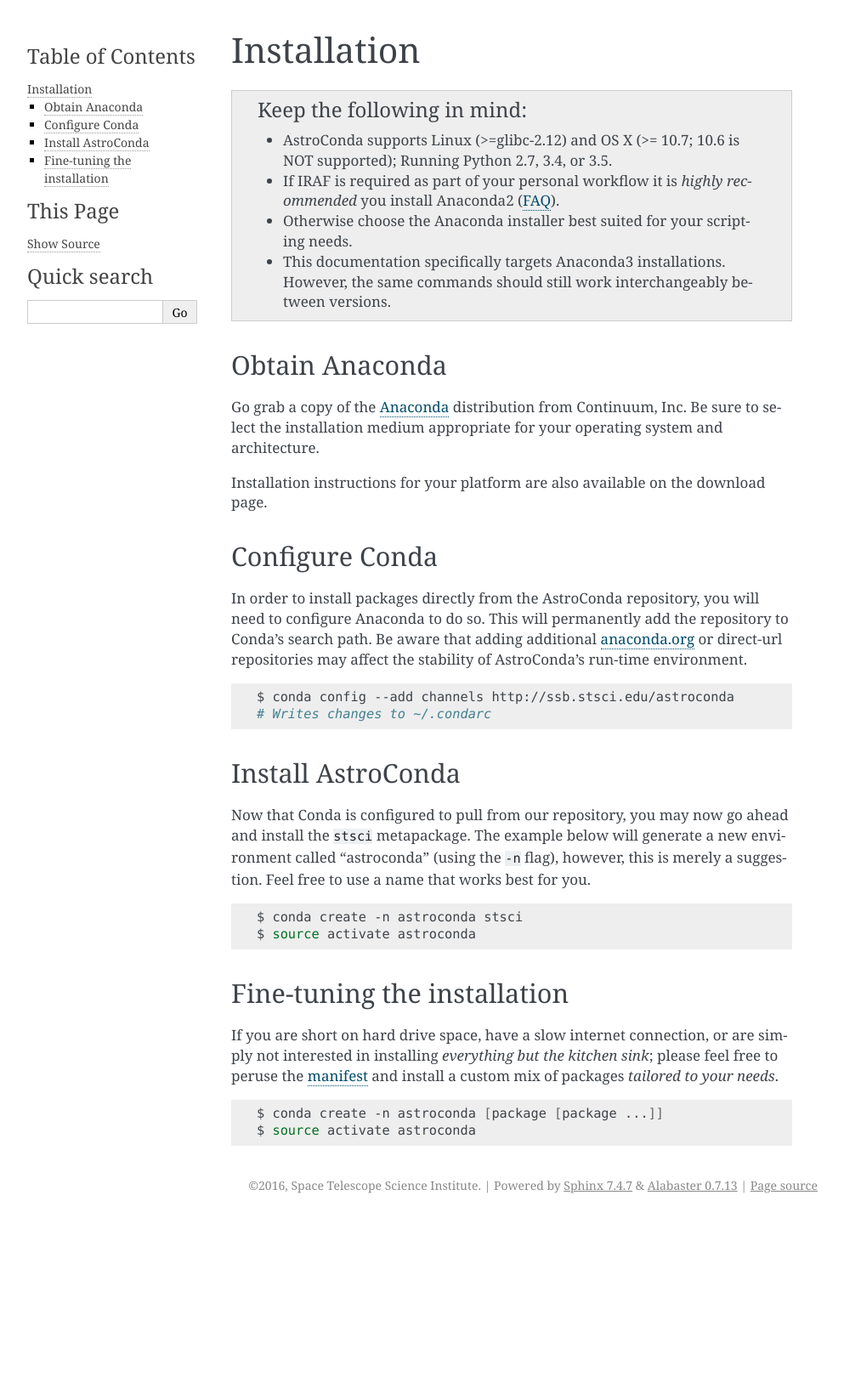
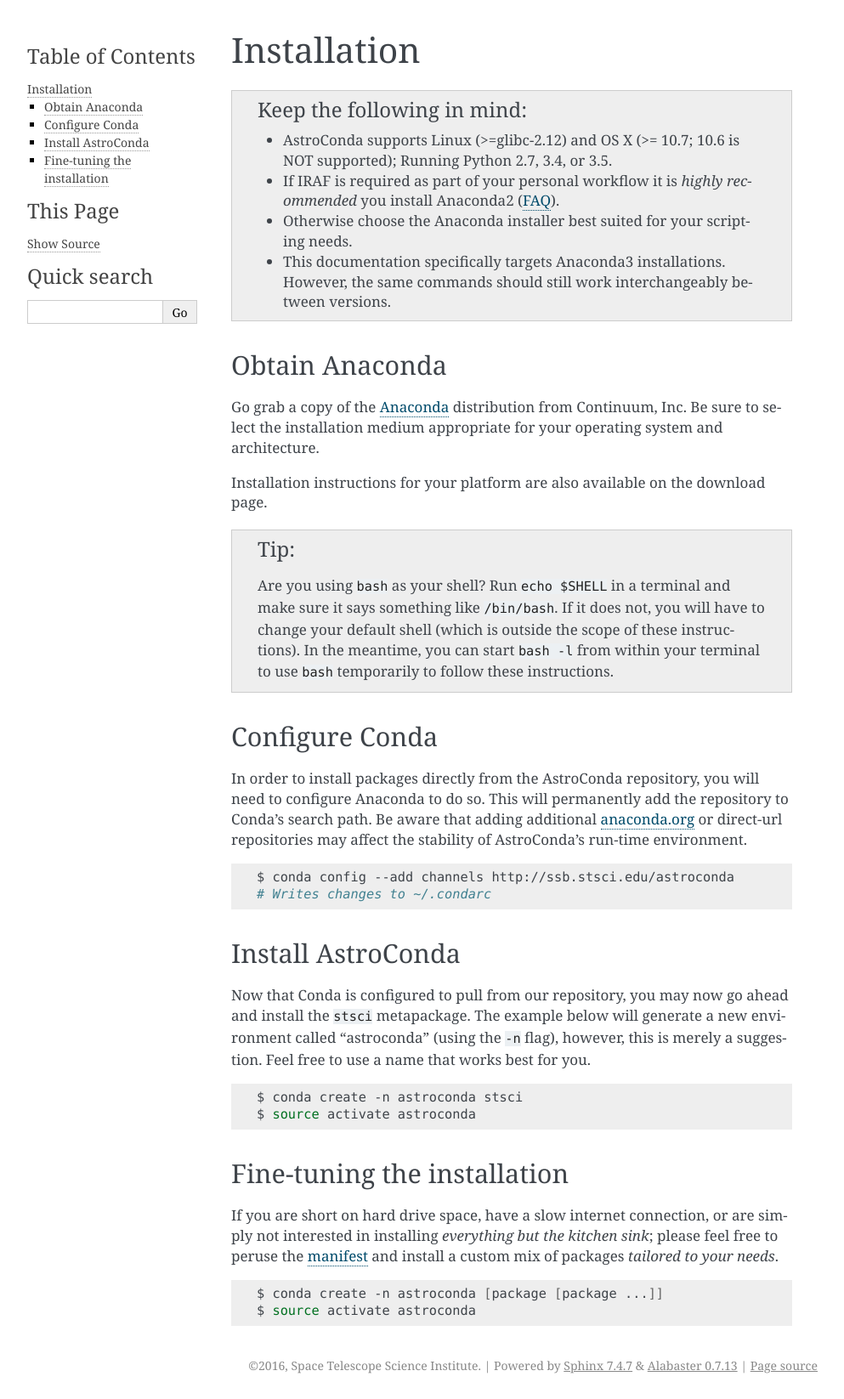
Before and after one commit to jhunkeler/astroconda, a Sphinx documentation site: the page built from source/installation.rst, in a window 1280 px wide. Shown: the whole page at 85% size, without its empty margins (148-1141 px from the left). Built offline with Sphinx 7.4.7, drawn with Linux system fonts in a browser that asks for light colours; before the commit the page ends 1434 px from its top, so only the background shows below that.

Commit message:
Mention login shells in installation.rst
Add a tip for using `bash` instead of `tcsh`.

```diff
--- a/source/installation.rst
+++ b/source/installation.rst
@@ -16,6 +16,12 @@
 the installation medium appropriate for your operating system and architecture.
 
 Installation instructions for your platform are also available on the download page.
+
+.. tip::
+
+    Are you using ``bash`` as your shell? Run ``echo $SHELL`` in a terminal and make sure it says something like ``/bin/bash``.
+    If it does not, you will have to change your default shell (which is outside the scope of these instructions).
+    In the meantime, you can start ``bash -l`` from within your terminal to use ``bash`` temporarily to follow these instructions.
 
 
 Configure Conda
```
